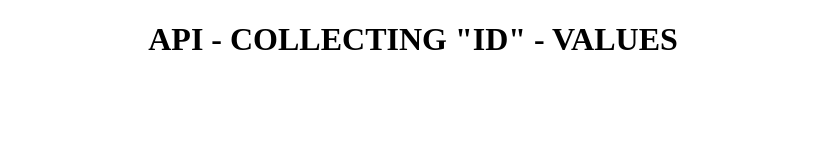
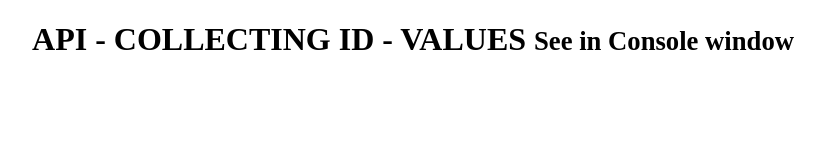
Before and after one commit to gideonmohan/Assignment-api, a plain HTML site: page index.html in a window 1280 px wide. Shown: the whole page, without its empty margins (227-1051 px from the left). Drawn offline with Linux system fonts and the light colour scheme; no server answers.

Commit message:
Update index.html

```diff
--- a/index.html
+++ b/index.html
@@ -7,7 +7,7 @@
     <title>API DATA COLLECTION</title>
 </head>
 <body>
- <h1 align="center">API - COLLECTING "ID" - VALUES
+    <h1 align="center">API - COLLECTING ID - VALUES <small> See in Console window </small></h1>
     <script src="script.js"></script>
 </body>
 </html>
```
